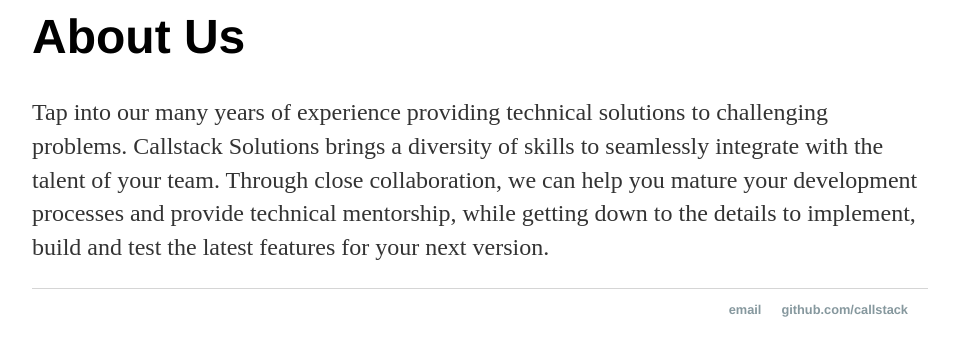
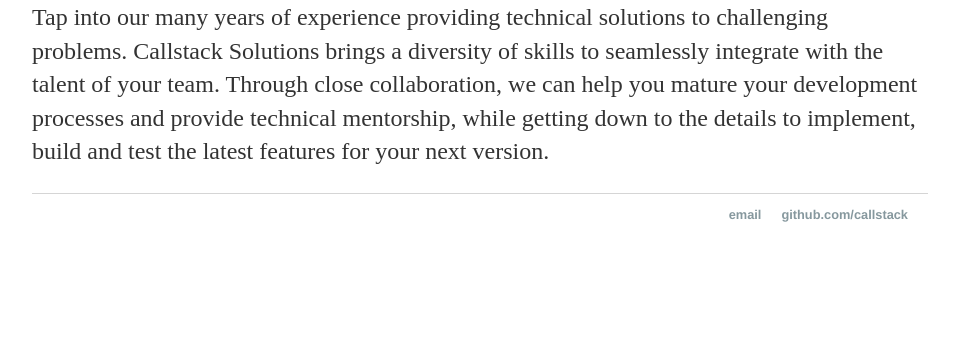
Before and after one commit to callstack-xx/callstack.github.io, a Jekyll site: the page built from about/index.html, in a window 1280 px wide, cut to the strip 387-743 px from the top of the page. Shown: the whole strip, without its empty margins (160-1119 px from the left). Built offline with Jekyll 4.4.1, drawn with Linux system fonts in a browser that asks for light colours.

Commit message:
Update index.html

```diff
--- a/about/index.html
+++ b/about/index.html
@@ -4,6 +4,5 @@
 ---
 
 <div class="blurb">
-	<h1>About Us</h1>
 	<p>Tap into our many years of experience providing technical solutions to challenging problems.  Callstack Solutions brings a diversity of skills to seamlessly integrate with the talent of your team.  Through close collaboration, we can help you mature your development processes and provide technical mentorship, while getting down to the details to implement, build and test the latest features for your next version.</p>
 </div><!-- /.blurb -->
```
